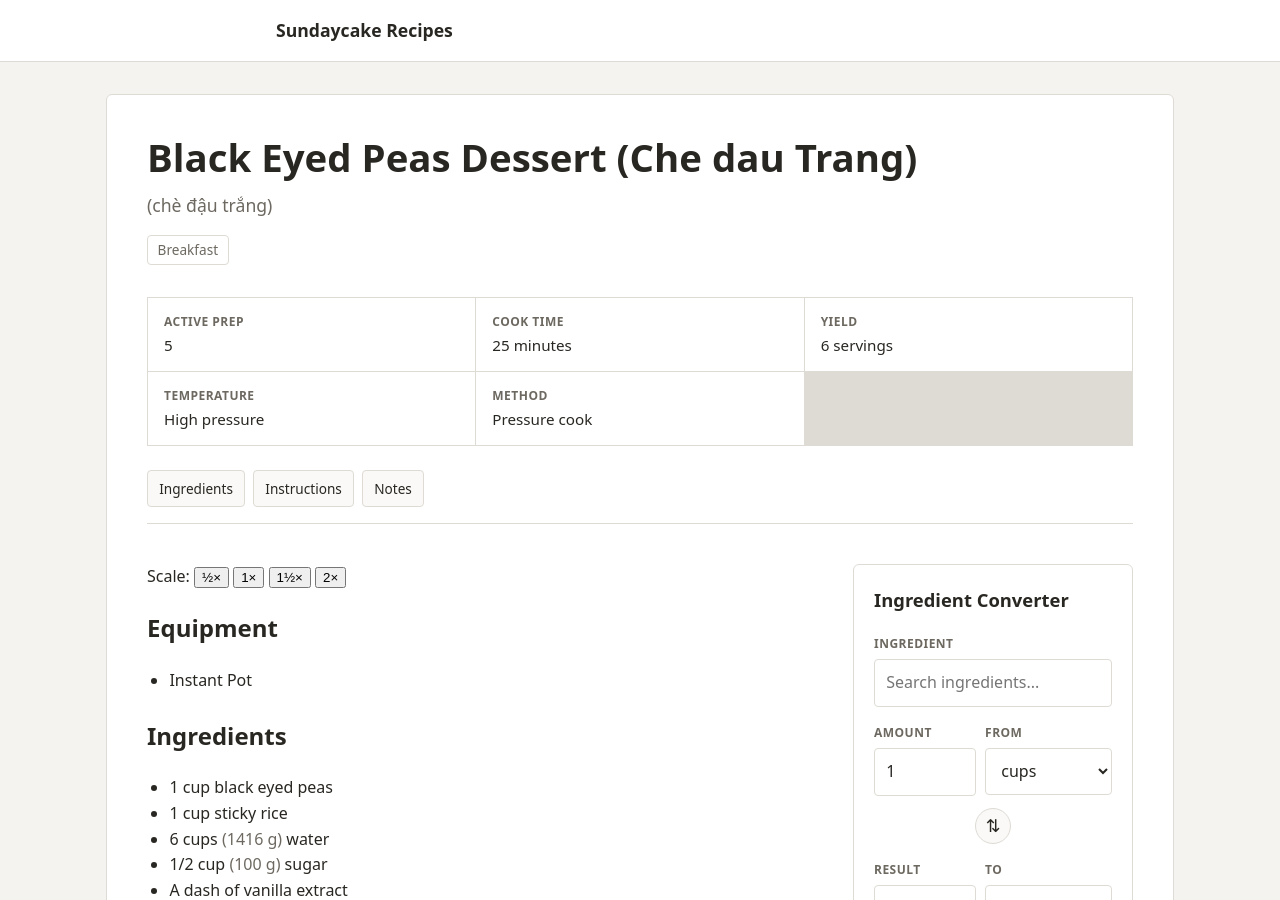
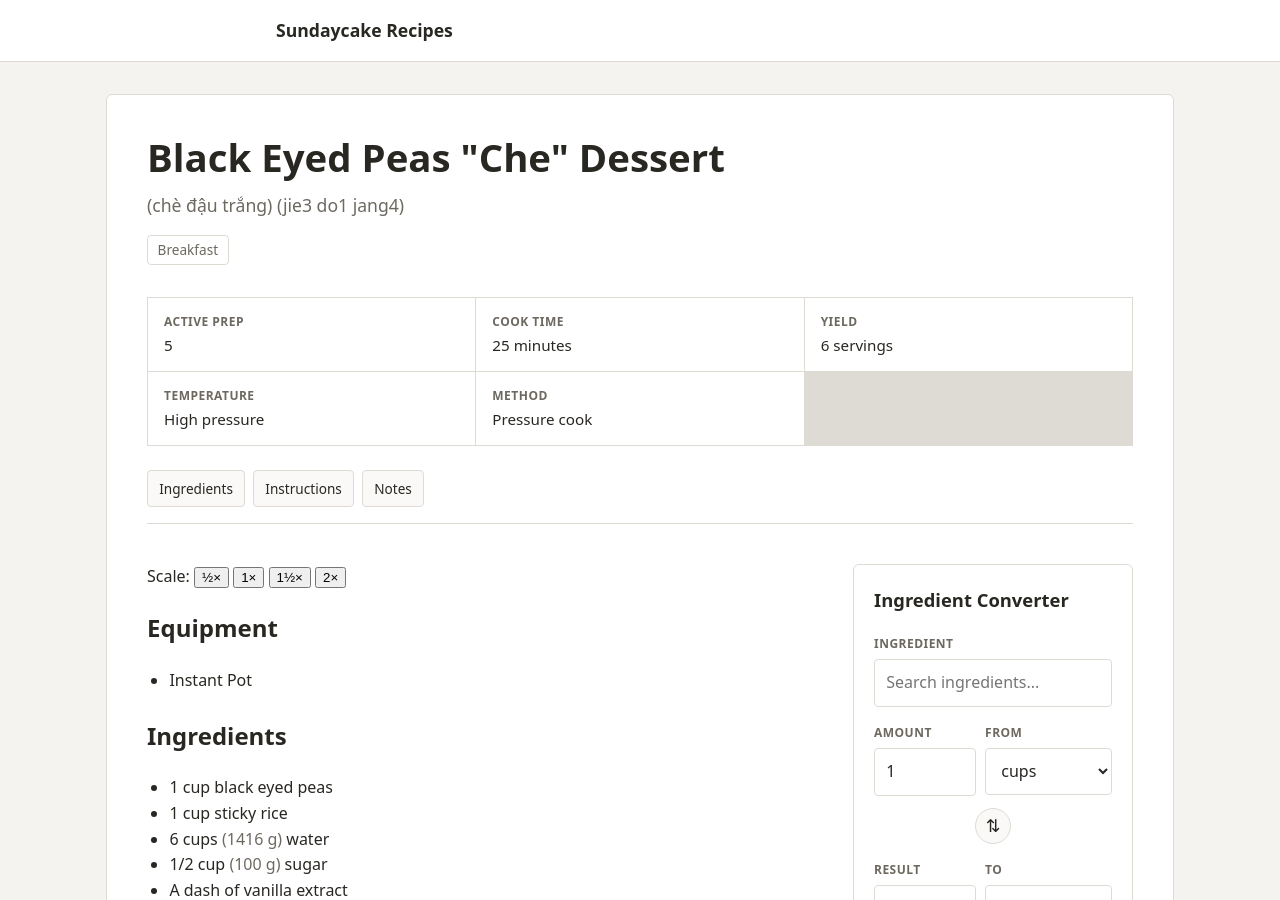
Before and after one commit to sundaycake/recipes, a Jekyll site: the page built from _recipes/black-eyed-peas-che-dau-trang.md, in a window 1280 px wide and 900 px high. Built offline with Jekyll 4.4.1, drawn with Linux system fonts in a browser that asks for light colours.

Commit message:
Update black-eyed-peas-che-dau-trang.md

```diff
--- a/_recipes/black-eyed-peas-che-dau-trang.md
+++ b/_recipes/black-eyed-peas-che-dau-trang.md
@@ -1,6 +1,6 @@
 ---
-recipe: Black Eyed Peas Dessert (Che dau Trang)
-description: (chè đậu trắng)
+recipe: Black Eyed Peas "Che" Dessert
+description: (chè đậu trắng) (jie3 do1 jang4)
 image:
 
 category: Breakfast
```
